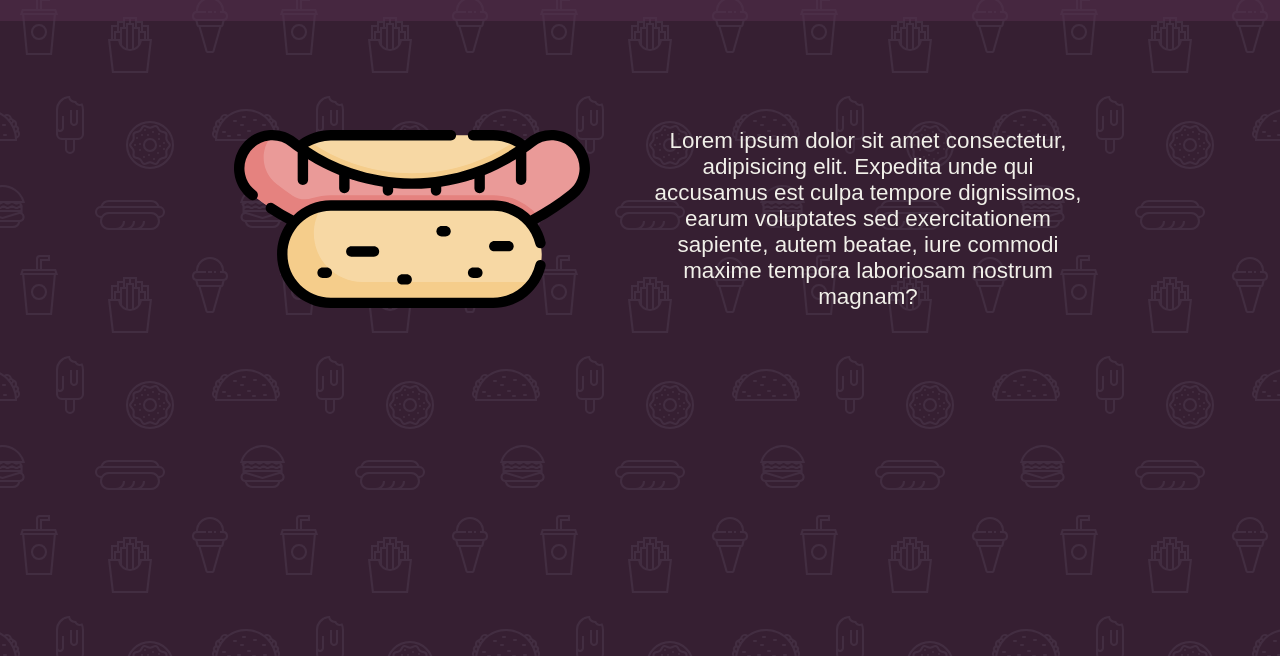
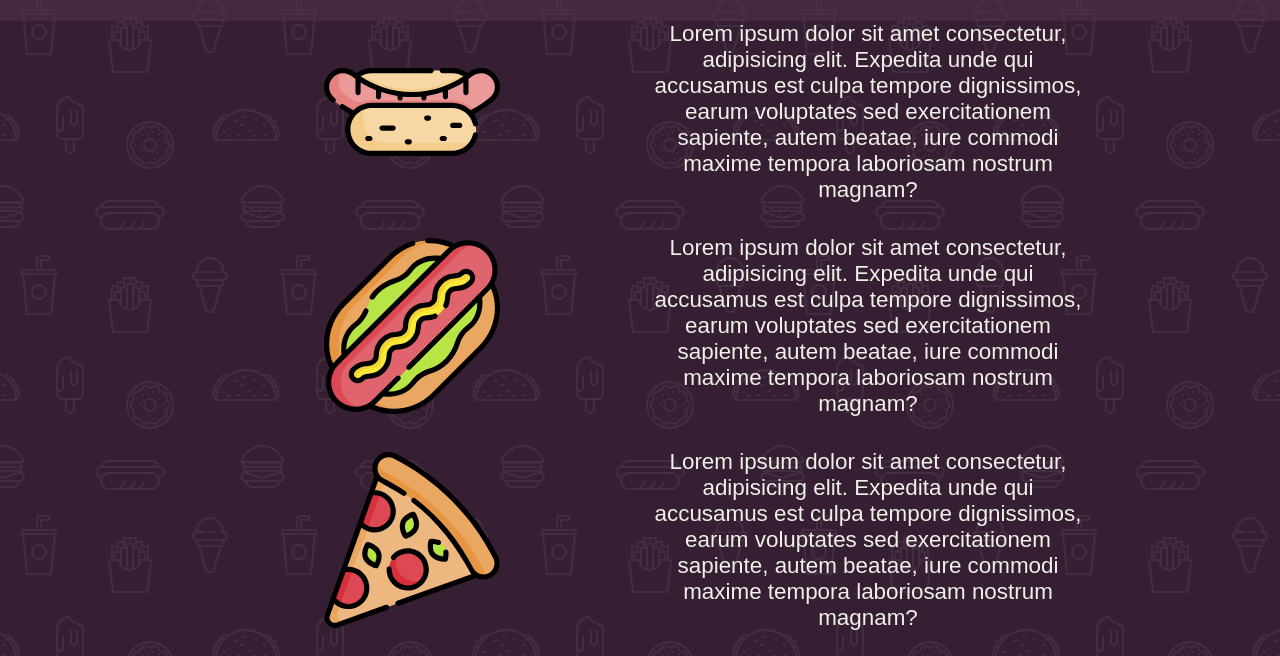
Before and after one commit to GabrielHangor/restaurant-page, a plain HTML site: page index.html in a window 1280 px wide. Shown: the part 75-731 px from the top of the page. Drawn offline with Linux system fonts and the light colour scheme.

Commit message:
menu module

```diff
--- a/main.js
+++ b/main.js
@@ -1 +1 @@
-(()=>{"use strict";function e(e,t,n,i){const a=document.createElement(e);return a.className=t,a.textContent=n,a.src=i,a}!function(){const t=document.querySelector("#content"),n=e("nav"),i=e("div","links"),a=e("p",null,"About"),o=e("p",null,"Menu"),u=e("p",null,"Contact");i.append(a,o,u),n.appendChild(i);const m=e("div","menu"),s=e("div","meal"),d=e("div","meal-picture"),l=e("img",null,null,"./meals/001-hot-dog.svg"),p=e("div","description","Lorem ipsum dolor sit amet consectetur, adipisicing elit. Expedita unde qui accusamus est culpa tempore dignissimos, earum voluptates sed exercitationem sapiente, autem beatae, iure commodi maxime tempora laboriosam nostrum magnam?");d.appendChild(l),s.append(d,p),m.appendChild(s),t.append(n,m)}()})();
+(()=>{"use strict";function e(e,t,a,n){const s=document.createElement(e);return s.className=t,s.textContent=a,s.src=n,s}!function(){const t=document.querySelector("#content"),a=e("nav"),n=e("div","links"),s=e("p",null,"About"),i=e("p",null,"Menu"),o=e("p",null,"Contact");n.append(s,i,o),a.appendChild(n);const m=e("div","menu");["./meals/001-hot-dog.svg","./meals/002-hot-dog-1.svg","./meals/003-pizza.svg","./meals/004-fast-food.svg","./meals/005-hamburger.svg","./meals/006-burger.svg"].forEach((t=>{const a=e("div","meal"),n=e("div","meal-picture"),s=e("img",null,null,t),i=e("div","description","Lorem ipsum dolor sit amet consectetur, adipisicing elit. Expedita unde qui accusamus est culpa tempore dignissimos, earum voluptates sed exercitationem sapiente, autem beatae, iure commodi maxime tempora laboriosam nostrum magnam?");n.appendChild(s),a.append(n,i),m.appendChild(a)})),t.append(a,m)}()})();
--- a/style.css
+++ b/style.css
@@ -97,6 +97,9 @@ main {
 .menu {
   width: 70%;
   align-self: center;
+  display: grid;
+  grid-template-rows: repeat(6, 1fr);
+  grid-gap: 2rem;
 }
 
 .meal {
@@ -112,8 +115,7 @@ main {
 }
 
 .meal-picture > img {
-  max-width: 90%;
-  max-height: 90%;
+  width: 40%;
 }
 
 .description {
```
